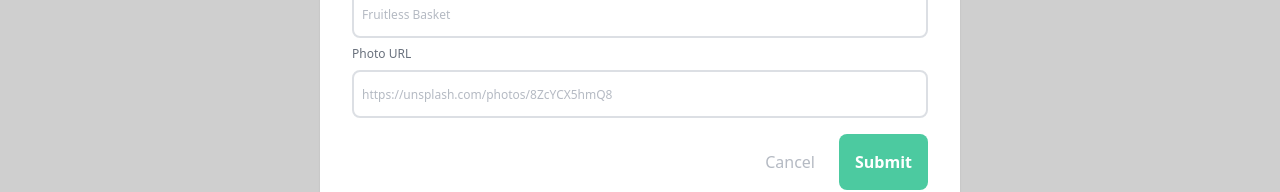
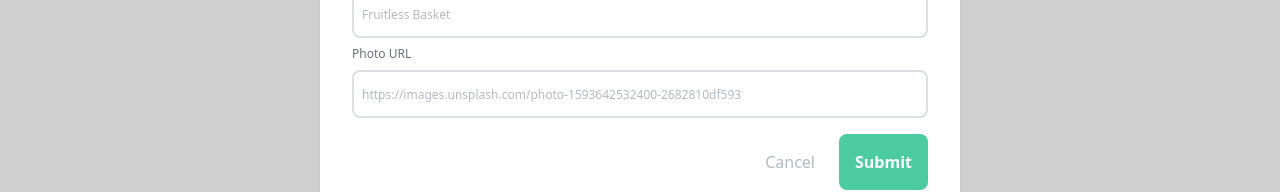
Before and after one commit to nb341/my-upsplash, a React (Vite) app: page / in a window 1280 px wide. Both pictures are taken after typing "Sample" into the empty fields and a click on the button "Add a photo". Shown: the part 234-426 px from the top of the page. Built offline with nearby package versions, Linux system fonts and the light colour scheme; no server answers.

Commit message:
more work on modal and img

```diff
--- a/src/components/ModalComponent.js
+++ b/src/components/ModalComponent.js
@@ -18,7 +18,8 @@ class Modal extends Component{
         // this.handleInputChange = this.handleInputChange.bind(this);
         this.handleSubmit = this.handleSubmit.bind(this);
         this.closeModal = this.closeModal.bind(this);
-        this.input = React.createRef();
+        this.inputLabel = React.createRef();
+        this.inputUrl = React.createRef();
 
     }
 
@@ -36,7 +37,9 @@ class Modal extends Component{
     }
     handleSubmit(e){
         e.preventDefault();
-        console.log(this.input.current.value)
+        console.log(this.inputLabel.current.value)
+        console.log(this.inputUrl.current.value);
+        this.closeModal()
     }
 
 
@@ -51,7 +54,7 @@ class Modal extends Component{
                     <input className="border-2 border-gray-300 bg-white h-12 rounded-lg text-xs focus:outline-none pl-2 py-2"
                     type="text"
 
-                    ref={this.input}
+                    ref={this.inputLabel}
                     placeholder="Fruitless Basket"
                     />
                 </div>
@@ -59,8 +62,8 @@ class Modal extends Component{
                     <label className="text-xs text-gray-700 py-2">Photo URL</label>
                     <input className="border-2 border-gray-300 bg-white h-12 rounded-lg text-xs focus:outline-none pl-2 py-2"
                     type="text"
-                    ref={this.input}
-                    placeholder="https://unsplash.com/photos/8ZcYCX5hmQ8"
+                    ref={this.inputUrl}
+                    placeholder="https://images.unsplash.com/photo-1593642532400-2682810df593"
                     />
                 </div>
                 <div className="flex justify-end py-4">
--- a/src/components/PageComponent.js
+++ b/src/components/PageComponent.js
@@ -21,14 +21,30 @@ const Page = ()=>{
         .catch(err=> console.log(err))
 
     },[]);
+    const Img = (props) =>{
+        console.log(props.photo_url)
+        return <img className={props.className} src={props.photo_url} />
+    }
+
+    const isPrime = (num)=>{
+        if(num==0 || num==1) return false;
+        if(num==2) return true;
+        for(let i=2; i*i>=num;i++){
+            if(num%i==0) return false;
+        }
+        return true;
+    }
+
     const img = images.map((item,i)=>{
-        return (
-            <img height="80" width="80" key={i} src={item.photo_url.toString()} />
-            // <label key={i}>{item.label}</label>
-
-        );
-    });
-    return(
+        console.log(i)
+        if(isPrime(i+1)) {
+            return <Img className="w-96" id={i} photo_url={item.photo_url}/>
+         } else
+         {
+             return <Img className="w-96"/>
+            }
+    })
+        return(
         <div>
            {img}
         </div>
```
Also changed, not shown: 2 other files (tests, documents, lock files or other folders).
